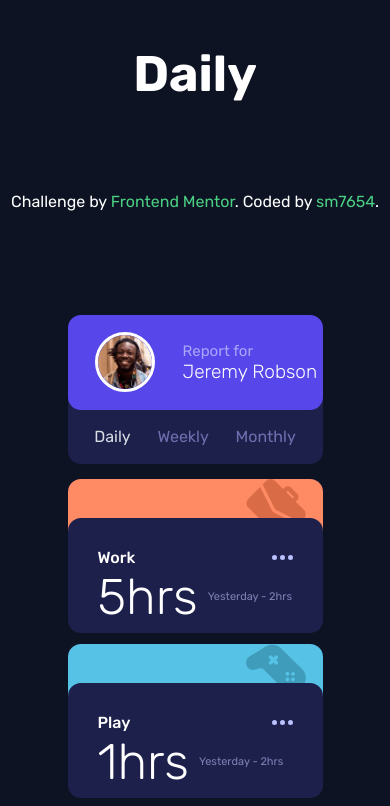
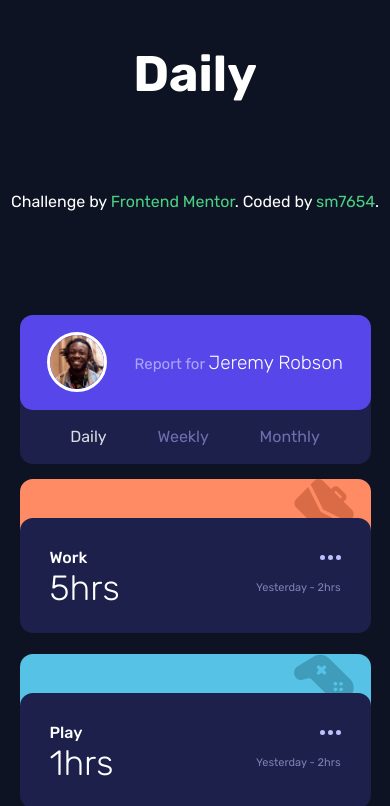
Before and after one commit to sm7654/time-tracking-dashboard-main, a plain HTML site: page index.html in a window 390 px wide. Shown: the top 806 px of the page. Drawn offline with Linux system fonts and the light colour scheme; a script that the page names is missing.

Commit message:
Add files via upload

```diff
--- a/design/style.css
+++ b/design/style.css
@@ -313,18 +313,24 @@
 
 
   }
+  .current_time {
+    font-size: 35px;
+  }
 
   @media only screen and (max-width: 540px) {
-    .stats_card {
-      width: 255px;
+    .stats_card, .user_card {
+      width: 90%;
     }
-    .user_card {
-      width: 255px;
+    .stats_BottomLayer, .stats_TopLayer, .stats_flex {
+      gap: 60px;
     }
     .type_of_time_ul {
       gap: 0px;
       justify-content: space-evenly;
     }
+    .numbers {
+      justify-content: space-between;
+    }
     .user_name {
       font-size: 19px;
     }
```
